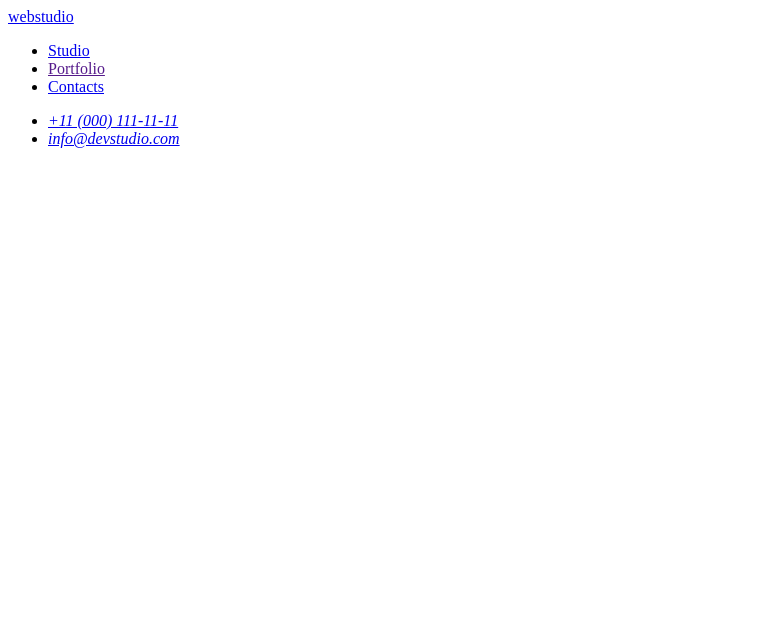
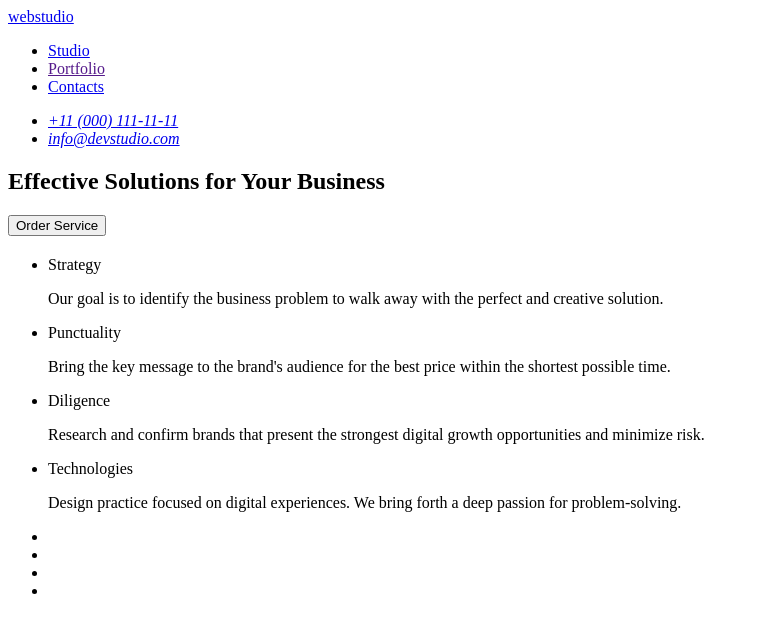
Before and after one commit to LAdamenko/goit-markup-hw-01, a plain HTML site: page index.html in a window 1280 px wide. Shown: the whole page, without its empty margins (0-759 px from the left). Drawn offline with Linux system fonts and the light colour scheme.

Commit message:
main content

```diff
--- a/index.html
+++ b/index.html
@@ -24,7 +24,56 @@
         </address>
     </header>
     <main>
-
+        <!-- Main content -->
+<section>
+    <h1>Effective Solutions for Your Business</h1>
+    <button type="button">Order Service</button>
+    <!-- Advantages -->
+    <h2></h2>
+    <ul>
+        <li>
+            <h3p>Strategy</h3p>
+            <p>
+                Our goal is to identify the business
+                 problem to walk away with the
+                  perfect and creative solution.
+            </p>
+        </li>
+        <li>
+            <h3p>Punctuality</h3p>
+            <p>
+                Bring the key message to the
+                 brand's audience for the best price
+                  within the shortest possible time.
+            </p>
+        </li>
+        <li>
+            <h3p>Diligence</h3p>
+            <p>
+                Research and confirm brands that
+                 present the strongest digital growth
+                  opportunities and minimize risk.
+            </p>
+        </li>
+        <li>
+            <h3p>Technologies</h3p>
+            <p>
+                Design practice focused on digital
+                 experiences. We bring forth a deep
+                  passion for problem-solving.
+            </p>
+        </li>
+    </ul>
+</section>
+<!-- Our Team -->
+<section>
+    <ul>
+        <li><img src="" alt=""></li>
+        <li><img src="" alt=""></li>
+        <li><img src="" alt=""></li>
+        <li><img src="" alt=""></li>
+    </ul>
+</section>
     </main>
     <footer>
 
```
